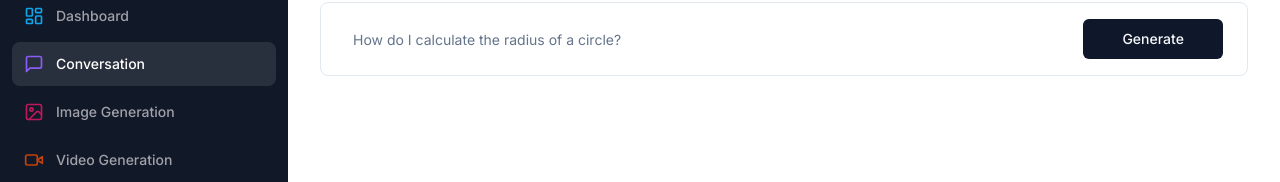
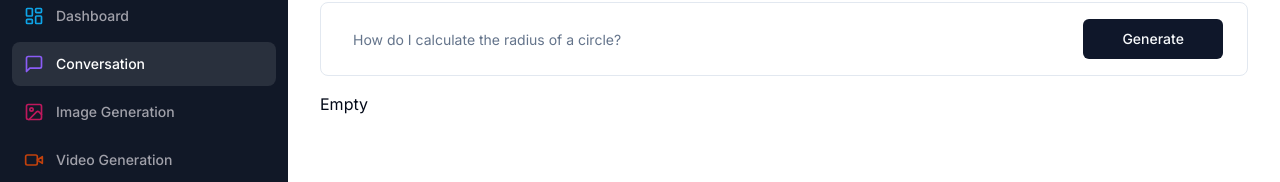
Before and after one commit to Topstar1995/AI-Saas, a Next.js app: page /conversation in a window 1280 px wide. Shown: the part 118-300 px from the top of the page. Built offline with nearby package versions, Linux system fonts and the light colour scheme.

Commit message:
new comp: empty

```diff
--- a/app/(dashboard)/(routes)/conversation/page.tsx
+++ b/app/(dashboard)/(routes)/conversation/page.tsx
@@ -13,6 +13,7 @@ import Heading from "@/components/heading";
 import { Form, FormControl, FormField, FormItem } from "@/components/ui/form";
 import { Input } from "@/components/ui/input";
 import { Button } from "@/components/ui/button";
+import Empty from "@/components/empty";
 
 import { formSchema } from "./constants";
 
@@ -93,6 +94,7 @@ export default function ConversationPage() {
           </Form>
         </div>
         <div className="space-y-4 mt-4">
+          {messages.length === 0 && !isLoading && <Empty />}
           <div className="flex flex-col-reverse gap-y-4">
             {messages.map((message) => (
               <div key={message.content}>{message.content}</div>
--- /dev/null
+++ b/components/empty.tsx
@@ -0,0 +1,5 @@
+import React from "react";
+
+export default function Empty() {
+  return <div>Empty</div>;
+}
```
